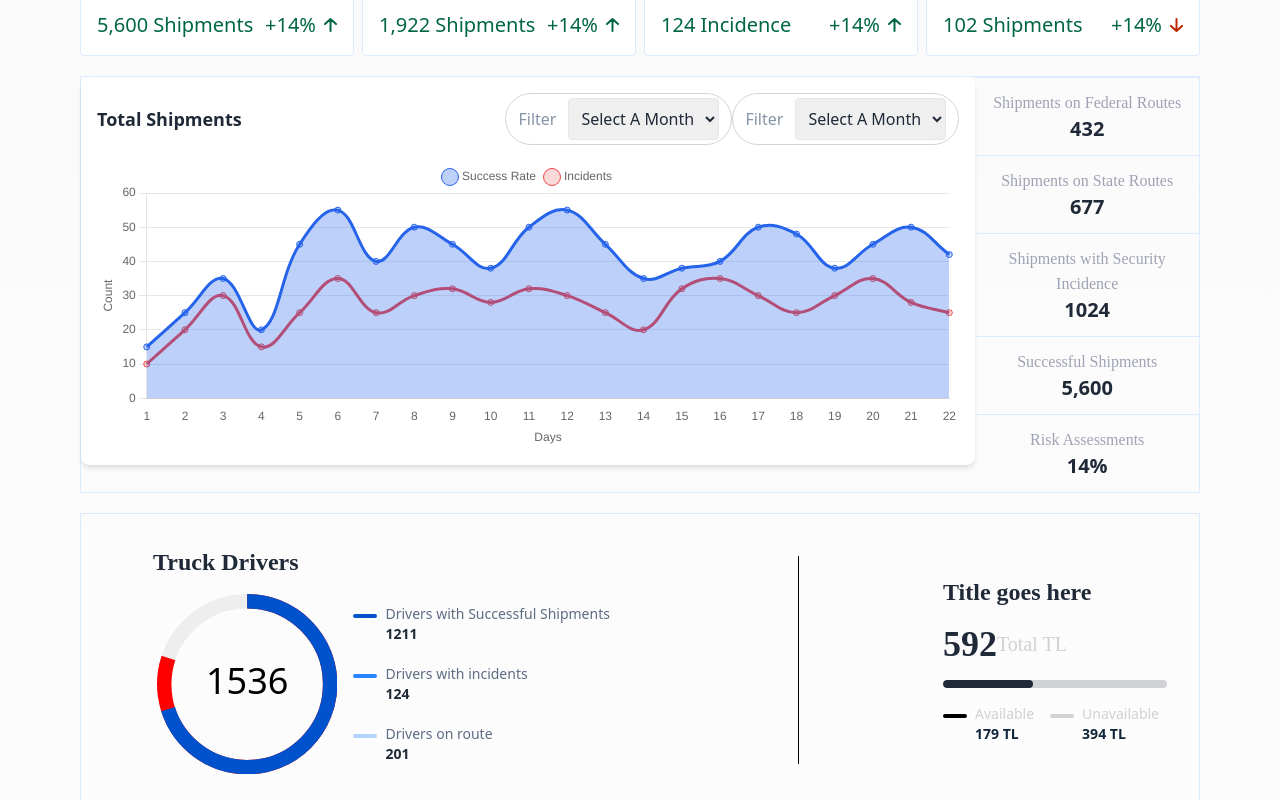
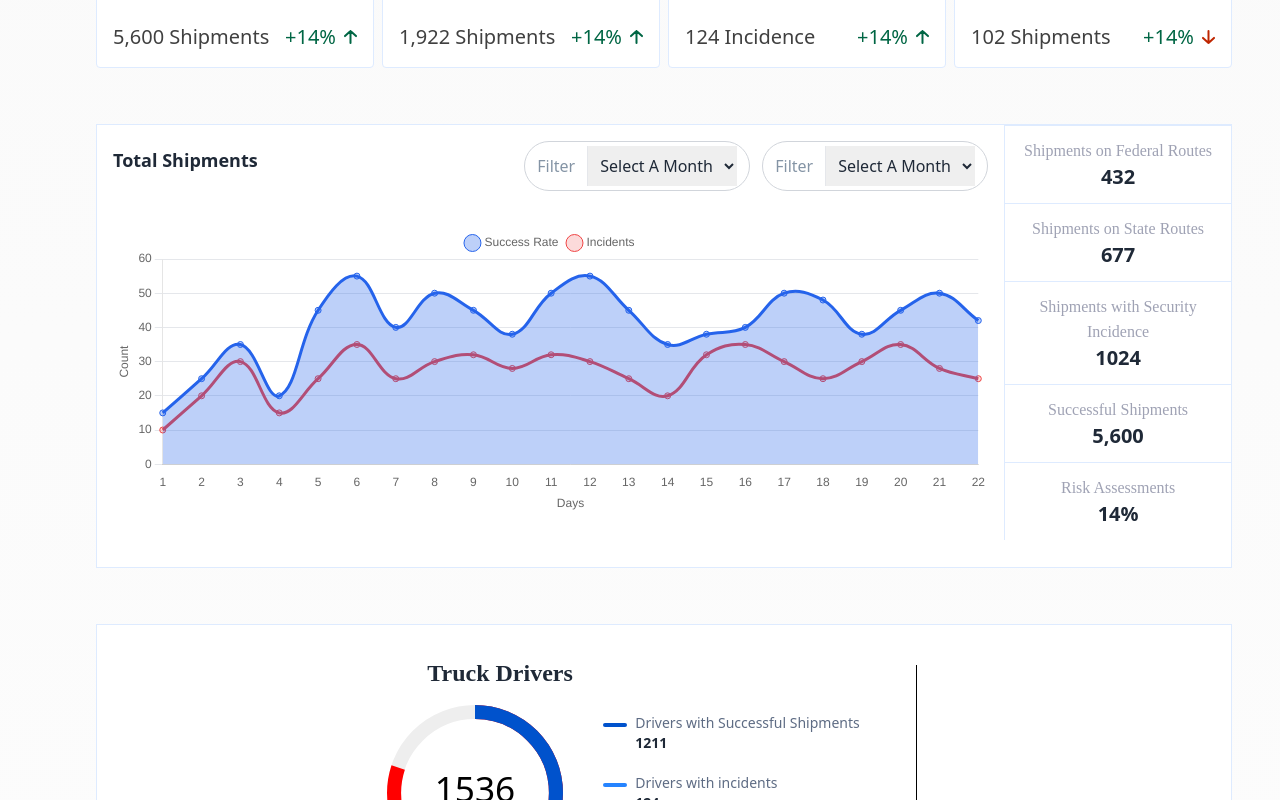
Before and after one commit to mdauwal/Vehicle-Tracking-System, a React (Create React App) app: page / in a window 1280 px wide. Shown: the part 320-1120 px from the top of the page. Built offline with nearby package versions, Linux system fonts and the light colour scheme; a small style sheet from the web is missing.

Commit message:
dashboard responsiveness updated

```diff
--- a/src/components/Card.jsx
+++ b/src/components/Card.jsx
@@ -1,15 +1,15 @@
-import React from 'react';
-import { DownwardIcon, UpwardIcon } from '../icons/Icons';
+import React from "react";
+import { DownwardIcon, UpwardIcon } from "../icons/Icons";
 
 const Card = ({ title, subtext, value, percentage, up }) => {
   return (
-    <div className="flex flex-col items-center justify-center p-4 border border-[#deebff] rounded bg-[#ffffff] gap-4">
+    <div className="flex flex-col items-center justify-center p-4 border border-[#deebff] rounded bg-[#ffffff] gap-14 hover:border-none hover:bg-[#DEEBFF]">
       <div className="flex flex-col justify-start items-start w-full">
-        <h1 class="font-Dmsans font-bold text-2xl text-[#000000]">{title}</h1>
+        <h1 class="font-Dmsans font-bold text-xl text-[#000000]">{title}</h1>
         <p class="font-Dmsans font-normal text-sm text-[#000000]">{subtext}</p>
       </div>
       <div className="flex justify-between items-center w-full">
-        <p class="font-medium text-xl text-[#006644]">{value}</p>
+        <p class="font-medium text-xl text-[#404040]">{value}</p>
         <div className="flex items-center justify-start gap-2">
           <p class="font-medium text-xl text-[#006644]">{percentage}</p>
           {up ? <UpwardIcon /> : <DownwardIcon />}
--- a/src/components/shipmentchart.jsx
+++ b/src/components/shipmentchart.jsx
@@ -1,6 +1,6 @@
-import React from 'react';
-import { Line } from 'react-chartjs-2';
-import 'chart.js/auto';
+import React from "react";
+import { Line } from "react-chartjs-2";
+import "chart.js/auto";
 
 const ShipmentChart = () => {
   // Data for the chart
@@ -8,24 +8,24 @@ const ShipmentChart = () => {
     labels: Array.from({ length: 22 }, (_, i) => i + 1),
     datasets: [
       {
-        label: 'Success Rate',
+        label: "Success Rate",
         data: [
           15, 25, 35, 20, 45, 55, 40, 50, 45, 38, 50, 55, 45, 35, 38, 40, 50,
           48, 38, 45, 50, 42,
         ],
-        borderColor: '#2563EB',
-        backgroundColor: 'rgba(37, 99, 235, 0.3)',
+        borderColor: "#2563EB",
+        backgroundColor: "rgba(37, 99, 235, 0.3)",
         tension: 0.4,
         fill: true,
       },
       {
-        label: 'Incidents',
+        label: "Incidents",
         data: [
           10, 20, 30, 15, 25, 35, 25, 30, 32, 28, 32, 30, 25, 20, 32, 35, 30,
           25, 30, 35, 28, 25,
         ],
-        borderColor: '#EF4444',
-        backgroundColor: 'rgba(239, 68, 68, 0.2)',
+        borderColor: "#EF4444",
+        backgroundColor: "rgba(239, 68, 68, 0.2)",
         tension: 0.4,
         fill: false,
       },
@@ -37,19 +37,19 @@ const ShipmentChart = () => {
     maintainAspectRatio: false,
     plugins: {
       legend: {
-        position: 'top',
+        position: "top",
         labels: {
           usePointStyle: true,
         },
       },
       tooltip: {
         enabled: true,
-        mode: 'index',
+        mode: "index",
         intersect: false,
         callbacks: {
           label: function (tooltipItem) {
             return (
-              tooltipItem.dataset.label + ': ' + tooltipItem.formattedValue
+              tooltipItem.dataset.label + ": " + tooltipItem.formattedValue
             );
           },
         },
@@ -62,16 +62,16 @@ const ShipmentChart = () => {
         },
         title: {
           display: true,
-          text: 'Days',
+          text: "Days",
         },
       },
       y: {
         grid: {
-          color: '#E5E7EB',
+          color: "#E5E7EB",
         },
         title: {
           display: true,
-          text: 'Count',
+          text: "Count",
         },
         min: 0,
         max: 60,
@@ -80,13 +80,15 @@ const ShipmentChart = () => {
   };
 
   return (
-    <div className="p-4 bg-white shadow-md rounded-lg">
-      <div className="flex flex-col md:flex-row justify-between items-center mb-4">
-        <h2 className="text-lg font-semibold text-gray-800">Total Shipments</h2>
-        <div className="flex  flex-col md:flex-row">
+    <div className="p-4 bg-white rounded-lg">
+      <div className="flex flex-wrap flex-col md:flex-row justify-between items-center mb-4">
+        <h2 className="text-lg font-bold text-gray-800 mb-3">
+          Total Shipments
+        </h2>
+        <div className="grid grid-cols-1 md:grid-cols-2 gap-3">
           <div className="flex items-center bg-white border rounded-full px-3 py-1 border-gray-300 ">
             <span className="text-[#8494A5] mr-3">Filter</span>
-            <select className="p-2 border rounded focus:outline-none">
+            <select className="p-2 border-l focus:outline-none">
               <option>Select A Month</option>
               <option>January</option>
               <option>February</option>
@@ -104,7 +106,7 @@ const ShipmentChart = () => {
           </div>
           <div className="flex items-center bg-white border rounded-full px-3 py-1 border-gray-300 ">
             <span className="text-[#8494A5] mr-3">Filter</span>
-            <select className="p-2 border rounded focus:outline-none">
+            <select className="p-2 border-l focus:outline-none">
               <option>Select A Month</option>
               <option>January</option>
               <option>February</option>
@@ -123,7 +125,7 @@ const ShipmentChart = () => {
         </div>
       </div>
 
-      <div className="h-72">
+      <div className="h-72 my-9">
         <Line data={data} options={options} />
       </div>
     </div>
--- a/src/pages/Dashboard.jsx
+++ b/src/pages/Dashboard.jsx
@@ -1,46 +1,46 @@
-import React from 'react';
-import Card from '../components/Card';
-import dashboardData from '../data/dashboards';
-import { GoHorizontalRule } from 'react-icons/go';
-import ShipmentInfo from '../components/ShipmentInfo';
-import DonutChart from '../components/DonutChart';
+import React from "react";
+import Card from "../components/Card";
+import dashboardData from "../data/dashboards";
+import { GoHorizontalRule } from "react-icons/go";
+import ShipmentInfo from "../components/ShipmentInfo";
+import DonutChart from "../components/DonutChart";
 import {
   CircularProgressbar,
   CircularProgressbarWithChildren,
   buildStyles,
-} from 'react-circular-progressbar';
-import 'react-circular-progressbar/dist/styles.css';
-import { RiArrowDropDownFill, RiDropdownList } from 'react-icons/ri';
-import { ShipmentChart } from '../components';
-import { Progress } from 'flowbite-react';
+} from "react-circular-progressbar";
+import "react-circular-progressbar/dist/styles.css";
+import { RiArrowDropDownFill, RiDropdownList } from "react-icons/ri";
+import { ShipmentChart } from "../components";
+import { Progress } from "flowbite-react";
 
 const Dashboard = () => {
   // Data  to display on the cards
   const cardData = [
     {
-      title: 'Successful Shipments',
-      subtext: 'In the last 30 days',
+      title: "Successful Shipments",
+      subtext: "In the last 30 days",
       value: `${dashboardData.shipments.successfulShipments} Shipments`,
       percentage: `+${dashboardData.shipments.riskAssessments}%`,
       up: true,
     },
     {
-      title: 'Shipments on Route',
-      subtext: 'Updated 15 seconds ago',
+      title: "Shipments on Route",
+      subtext: "Updated 15 seconds ago",
       value: `${dashboardData.shipments.shipmentsOnRoute} Shipments`,
       percentage: `+${dashboardData.shipments.riskAssessments}%`,
       up: true,
     },
     {
-      title: 'Number of Incidence',
-      subtext: 'Updated 12 days ago',
+      title: "Number of Incidence",
+      subtext: "Updated 12 days ago",
       value: `${dashboardData.shipments.numberOfIncidents} Incidence`,
       percentage: `+${dashboardData.shipments.riskAssessments}%`,
       up: true,
     },
     {
-      title: 'Total Seized Shipments',
-      subtext: 'Updated 12 days ago',
+      title: "Total Seized Shipments",
+      subtext: "Updated 12 days ago",
       value: `${dashboardData.shipments.seizedShipments} Shipments`,
       percentage: `+${dashboardData.shipments.riskAssessments}%`,
       up: false,
@@ -50,23 +50,23 @@ const Dashboard = () => {
   //Data to display in shipment
   const shipmentData = [
     {
-      title: 'Shipments on Federal Routes',
+      title: "Shipments on Federal Routes",
       value: dashboardData.shipments.breakdownByRoutes.federal,
     },
     {
-      title: 'Shipments on State Routes',
+      title: "Shipments on State Routes",
       value: dashboardData.shipments.breakdownByRoutes.state,
     },
     {
-      title: 'Shipments with Security Incidence',
+      title: "Shipments with Security Incidence",
       value: dashboardData.shipments.breakdownByRoutes.securityIncidents,
     },
     {
-      title: 'Successful Shipments',
+      title: "Successful Shipments",
       value: dashboardData.shipments.successfulShipments,
     },
     {
-      title: 'Risk Assessments',
+      title: "Risk Assessments",
       value: `${dashboardData.shipments.riskAssessments}%`,
     },
     // {
@@ -76,7 +76,7 @@ const Dashboard = () => {
 
   return (
     <>
-      <div className="flex flex-col items-start justify-start gap-5 w-full bg-gradient-to-b from-[#FAFAFA] to-[#FAFAFA80] px-20 py-10">
+      <div className="flex flex-col items-start justify-start gap-5 min-w-full bg-gradient-to-b from-[#FAFAFA] to-[#FAFAFA80] md:pl-24 md:pr-12 px-5 py-12 pl-12 pr-8">
         <div className="flex items-start justify-start flex-col">
           <h1 className="font-Avenir text-3xl font-extrabold">
             Welcome back Admin's Name
@@ -87,7 +87,7 @@ const Dashboard = () => {
         </div>
 
         {/* CARD CONTAINER */}
-        <div className="grid grid-cols-2 md:grid-cols-2 lg:grid-cols-4 gap-2 w-full">
+        <div className="grid grid-cols-1 md:grid-cols-2 lg:grid-cols-4 gap-2 w-full">
           {/* Mapping the data above into the card component */}
           {cardData.map((card, index) => (
             <Card
@@ -103,12 +103,12 @@ const Dashboard = () => {
 
         {/* CHART AND DATA CONTAINER space-x-2 */}
 
-        <div className="flex flex-col md:flex-row w-full items-start justify-start border border-[#DEEBFF]">
-          <div className="w-4/5 h-full">
+        <div className="flex flex-col md:flex-row bg-white w-full items-start justify-start border border-[#DEEBFF] my-9">
+          <div className="w-full md:w-4/5 md:h-full">
             <ShipmentChart />
           </div>
-          <div className="w-1/5">
-            <div className="text-center border-[#DEEBFF] w-full grid grid-cols-1 md:grid-col-3">
+          <div className="w-full md:w-1/5">
+            <div className="text-center border-[#DEEBFF] border-l w-full grid grid-cols-1 md:grid-col-3">
               {shipmentData.map((data, index) => (
                 <ShipmentInfo
                   key={index}
@@ -120,32 +120,32 @@ const Dashboard = () => {
           </div>
         </div>
 
-        <div className="flex items-center justify-center w-full border border-[#DEEBFF] p-4">
+        <div className="flex flex-wrap items-center justify-center bg-white w-full border border-[#DEEBFF] p-4">
           <div className="flex flex-col gap-4 ">
             <div className="flex flex-col justify-start items-start w-full p-4 gap-4">
               <h1 className="font-Avenir font-extrabold text-2xl px-10">
                 Truck Drivers
               </h1>
 
-              <div className="flex items-center justify-center gap-4 w-full">
-                <div className="w-1/3 flex items-center justify-between gap-2">
+              <div className="flex flex-wrap items-center justify-center gap-10">
+                <div className="md:max-w-44 flex items-center justify-between gap-2">
                   <CircularProgressbarWithChildren
                     value={80}
                     styles={buildStyles({
-                      pathColor: '#f00',
-                      trailColor: '#eee',
-                      strokeLinecap: 'butt',
+                      pathColor: "#f00",
+                      trailColor: "#eee",
+                      strokeLinecap: "butt",
                     })}
                   >
                     <CircularProgressbar
                       value={70}
                       styles={buildStyles({
-                        trailColor: 'transparent',
-                        strokeLinecap: 'butt',
-                        pathColor: '#0052CC',
-                        textColor: '#000000',
+                        trailColor: "transparent",
+                        strokeLinecap: "butt",
+                        pathColor: "#0052CC",
+                        textColor: "#000000",
                       })}
-                      text={'1536'}
+                      text={"1536"}
                     />
                   </CircularProgressbarWithChildren>
                 </div>
@@ -181,19 +181,23 @@ const Dashboard = () => {
               </div>
             </div>
           </div>
-          <div className="w-[1px] h-52 bg-[#000000] mx-32" />
-          <div className="flex  flex-col items-start justify-start px-4 gap-4">
-            <h1 className="font-Avenir font-extrabold text-2xl">
+          <div className="w-[1px] md:h-52 bg-[#000000] md:mx-10" />
+          <div className="flex flex-col items-start justify-start w-full md:w-1/2  gap-4 md:border-none border-t">
+            <h1 className="font-Avenir font-extrabold text-2xl md:m-0 mt-5">
               Title goes here
             </h1>
-            <div className="flex justify-start items-center">
-              <p className="font-Avenir font-extrabold text-4xl">592</p>
-              <p className="font-Avenir font-normal text-xl text-[#D0D1D2]">
+            <div className="flex justify-start items-center gap-3">
+              <p className="font-Avenir font-extrabold text-3xl">592</p>
+              <p className="font-Avenir font-normal text-lg text-[#D0D1D2]">
                 Total TL
               </p>
             </div>
-            <progress className="progress w-56" value="40" max="100"></progress>
-            <div className="flex flex-col md:flex-row gap-4 ">
+            <progress
+              className="progress w- md:h-3.5"
+              value="20"
+              max="100"
+            ></progress>
+            <div className="flex md:flex-col flex-row gap-4 ">
               <label className="flex items-start gap-2">
                 <span className="mt-2.5 bg-[#000000] rounded-full h-1 w-6"></span>
                 <div>
--- a/src/pages/Layout.jsx
+++ b/src/pages/Layout.jsx
@@ -8,7 +8,7 @@ const Layout = () => {
   const [isOpen, setIsOpen] = useState(false);
   return (
     <div className=" h-screen">
-      <nav class=" mb-0 border shadow-md">
+      <nav class=" mb-0 border shadow-md w-full">
         <div class="max-w-screen-xl flex flex-wrap items-center justify-between mx-auto p-4">
           <span className="font-Dmsans text-lg font-bold text-[#0747A6]">
             BRAND LOGO
```
